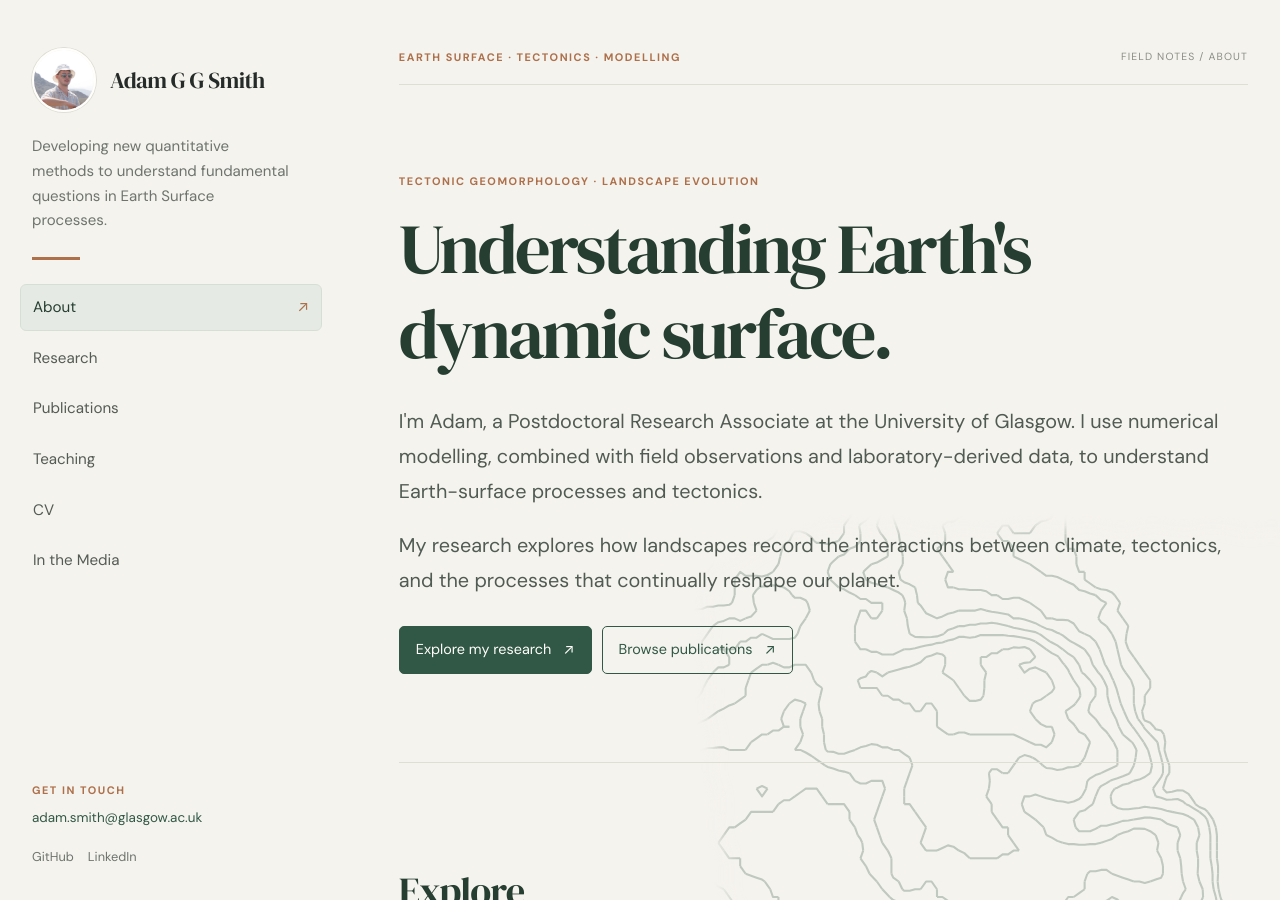
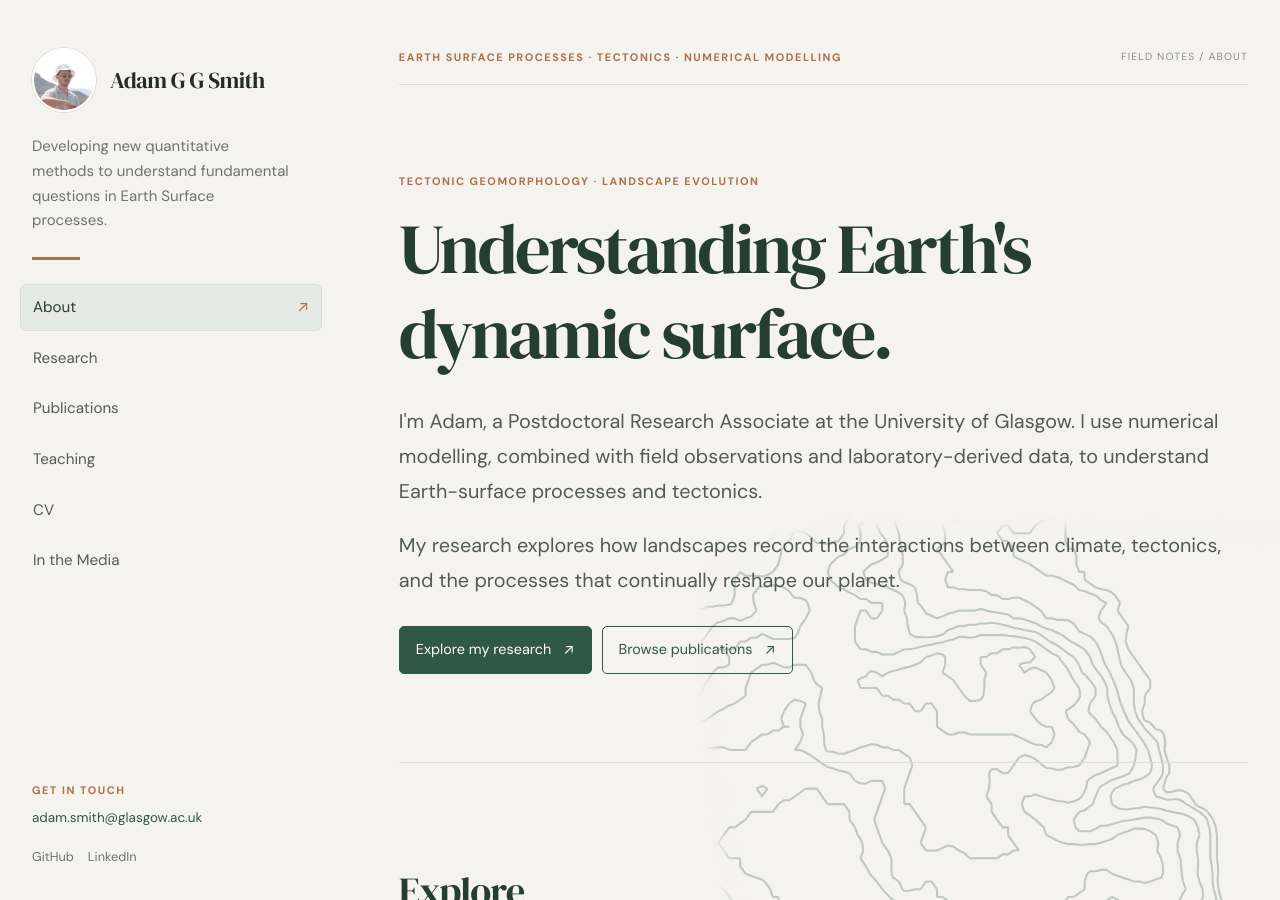
Before and after one commit to adamsmith142/adamsmith142.github.io, a Jekyll site: the page built from index.md, in a window 1280 px wide and 900 px high. Built offline with Jekyll 4.4.1, drawn with Linux system fonts in a browser that asks for light colours; our own code applies the rules of GitHub Pages for plain Markdown files.

Commit message:
Update eyebrow text in default layout

```diff
--- a/_layouts/default.html
+++ b/_layouts/default.html
@@ -45,7 +45,7 @@
 
     <main id="main-content" class="site-main">
       <div class="page-topline">
-        <span class="eyebrow">EARTH SURFACE · TECTONICS · MODELLING</span>
+        <span class="eyebrow">EARTH SURFACE PROCESSES · TECTONICS · NUMERICAL MODELLING</span>
         <span class="page-index" aria-hidden="true">FIELD NOTES / {{ page.title | default: 'ABOUT' | upcase }}</span>
       </div>
       <article class="page-content">
```
